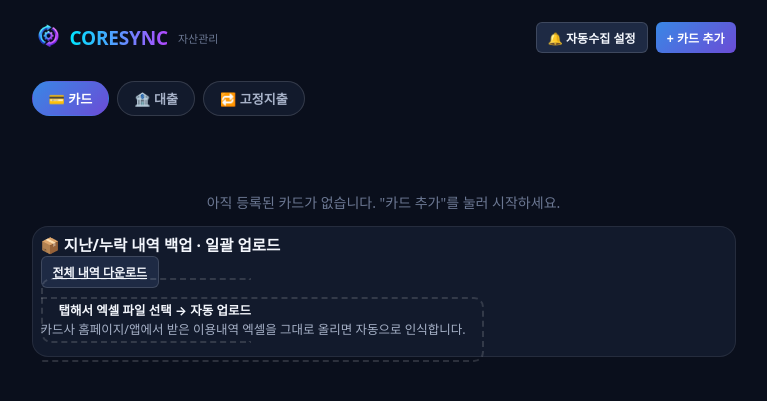
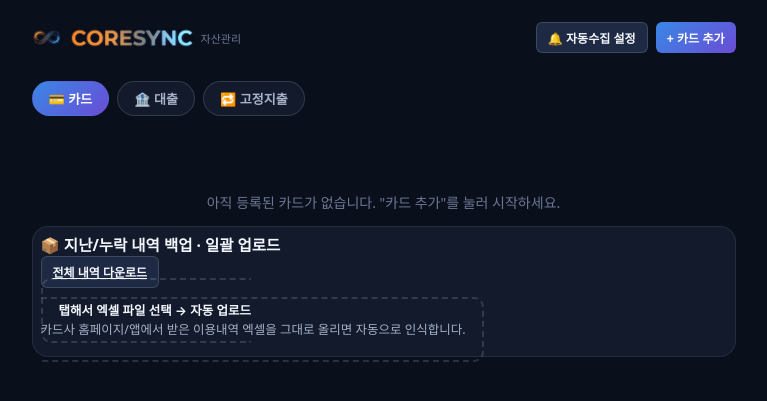
Before and after one commit to S5636/A, a Flask app: page / in a window 1280 px wide. Shown: the top 401 px of the page, without its empty margins (249-1016 px from the left). Run offline with Flask 3, Linux system fonts and the light colour scheme; data that the repository does not hold is empty; some web fonts are replaced.

Commit message:
보내주신 이미지로 로고/워드마크 전부 교체(무한대 심볼 로고 + CORESYNC 워드마크 이미지), 검은 배경 투명 처리
Co-Authored-By: Claude Sonnet 5 <noreply@anthropic.com>
Claude-Session: https://claude.ai/code/session_01KvdDNG39ZNErk4kcAfZdEz

```diff
--- a/card_benefit/static/css/style.css
+++ b/card_benefit/static/css/style.css
@@ -58,19 +58,9 @@ body { padding-bottom: 40px; }
   padding: 10px 0;
   background: var(--bg);
 }
-.app-title { display: flex; align-items: center; gap: 10px; }
-.app-logo { width: 28px; height: 28px; border-radius: 6px; flex-shrink: 0; }
-.app-title h1 {
-  font-size: 19px;
-  margin: 0;
-  font-weight: 700;
-  letter-spacing: -0.01em;
-  background: linear-gradient(90deg, #00e5ff, var(--accent-purple));
-  -webkit-background-clip: text;
-  background-clip: text;
-  -webkit-text-fill-color: transparent;
-  color: transparent;
-}
+.app-title { display: flex; align-items: center; gap: 8px; }
+.app-logo { width: 30px; flex-shrink: 0; }
+.app-wordmark { height: 20px; flex-shrink: 0; }
 .app-subtitle { font-size: 11px; color: var(--text-muted); }
 
 .header-actions { display: flex; gap: 8px; flex-wrap: wrap; }
--- a/card_benefit/templates/index.html
+++ b/card_benefit/templates/index.html
@@ -13,7 +13,7 @@
   <header class="app-header">
     <div class="app-title">
       <img src="{{ url_for('static', filename='img/logo.png') }}" class="app-logo" alt="">
-      <h1>CORESYNC</h1>
+      <img src="{{ url_for('static', filename='img/wordmark.png') }}" class="app-wordmark" alt="CORESYNC">
       <span class="app-subtitle">자산관리</span>
     </div>
     <div class="header-actions">
```
Also changed, not shown: card_benefit/static/img/logo.png, card_benefit/static/img/wordmark.png (added).
